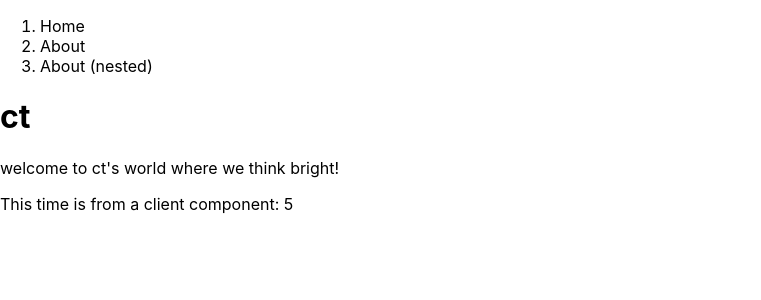
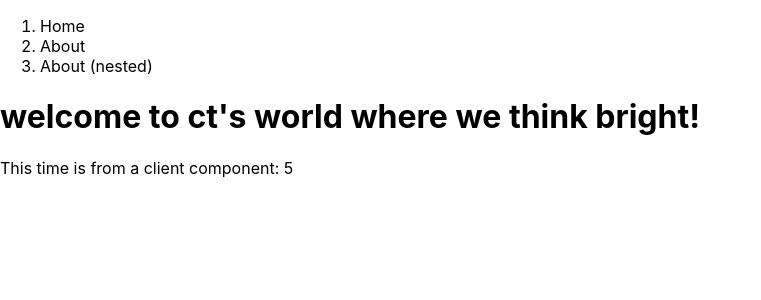
Before and after one commit to theuiguru/react.holiday.2022, a Next.js app: page /about in a window 1280 px wide. Shown: the top 300 px of the page, without its empty margins (0-761 px from the left). Built offline with nearby package versions, Linux system fonts and the light colour scheme.

Commit message:
#7: Routes wrap-up

```diff
--- a/app/(personal_layout)/about/page.jsx
+++ b/app/(personal_layout)/about/page.jsx
@@ -3,10 +3,9 @@ import Timer from "./timer";
 export default function AboutPage() {
   return (
     <>
-      <h1>ct</h1>
-      <p>
+      <h1>
         welcome to ct's world where we think bright!
-      </p>
+      </h1>
       <span>
         This time is from a client component: <Timer />
       </span>
```
